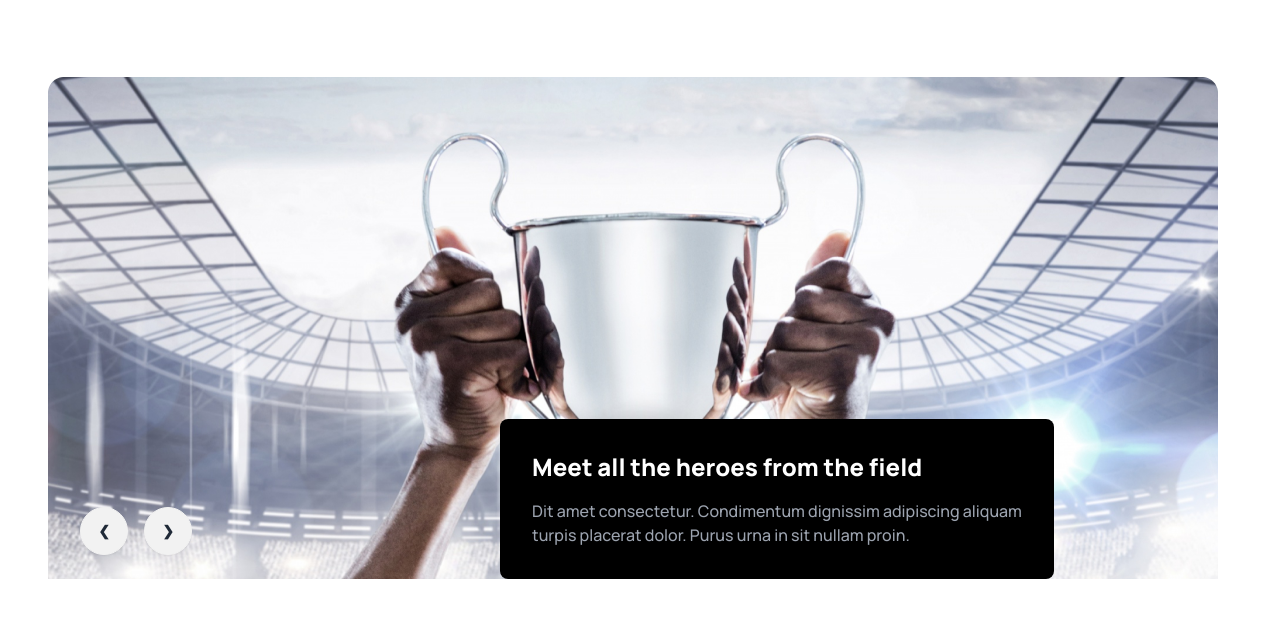
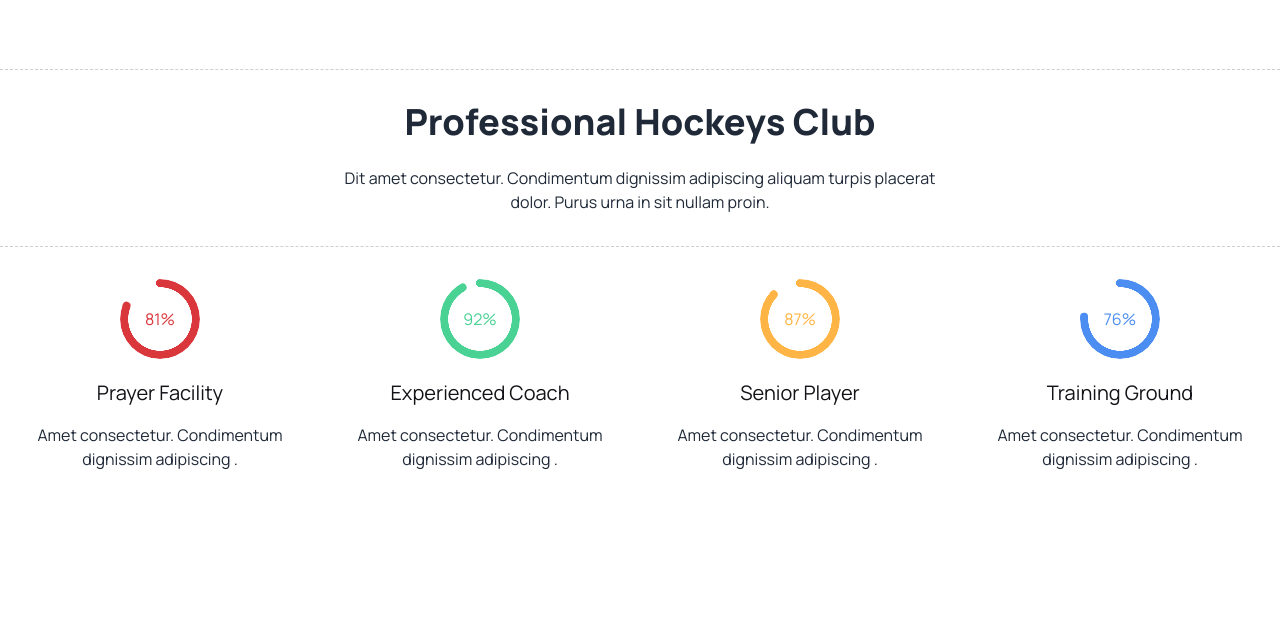
Before and after one commit to sajjadsadiq/hockeys-template, a plain HTML site: page index.html in a window 1280 px wide. Shown: the part 99-716 px from the top of the page. Drawn offline with nearby package versions, Linux system fonts and the light colour scheme.

Commit message:
hockeys club section completed

```diff
--- a/assets/styles/style.css
+++ b/assets/styles/style.css
@@ -3,4 +3,5 @@
 
 body {
     font-family: 'Manrope', sans-serif;
+   /* color: ; */
 }
--- a/index.html
+++ b/index.html
@@ -97,7 +97,8 @@
       </nav>
       <!-- Navbar Section End Here -->
       <!-- Hero Section Start Here -->
-      <div class="hero-section py-10 z-10">
+
+      <!-- <div class="hero-section py-10 z-10">
         <div class="carousel w-full">
           <div id="slide1" class="carousel-item lg:pl-12 relative w-full">
             <div
@@ -158,11 +159,92 @@
             </div>
           </div>
         </div>
-      </div>
+      </div> -->
 
       <!-- Hero Section End Here -->
     </header>
-    <main></main>
+    <main class="container mx-auto">
+      <!-- Hockeys Club Section Start Here -->
+      <section>
+        <div class="hockeys-club-content lg:px:0 md:px-0 px-8 text-center">
+          <hr class="border-dashed border-t-[1px] border-[#13131833] my-8" />
+          <h2 class="lg:text-4xl md:text-3xl text-3xl font-extrabold mb-6">
+            Professional Hockeys Club
+          </h2>
+          <p class="text-base">
+            Dit amet consectetur. Condimentum dignissim adipiscing aliquam
+            turpis placerat <br class="hidden lg:block md:block" />
+            dolor. Purus urna in sit nullam proin.
+          </p>
+          <hr class="border-dashed border-t-[1px] border-[#13131833] my-8" />
+        </div>
+        <div
+          class="hockeys-club-progress-wrapper grid lg:grid-cols-4 md:grid-cols-3 grid-cols-1 md:space-y-0 space-y-12"
+        >
+          <!-- Prograss Bar Box Content One -->
+          <div class="progress-bar-box-content text-center">
+            <div
+              class="radial-progress text-primary-clr"
+              style="--value: 81"
+              role="progressbar"
+            >
+              81%
+            </div>
+            <h4 class="text-xl pt-5 pb-4 text-[#131318]">Prayer Facility</h4>
+            <p>
+              Amet consectetur. Condimentum <br />
+              dignissim adipiscing .
+            </p>
+          </div>
+          <!-- Prograss Bar Box Content Two -->
+          <div class="progress-bar-box-content text-center">
+            <div
+              class="radial-progress text-[#49D293]"
+              style="--value: 92"
+              role="progressbar"
+            >
+              92%
+            </div>
+            <h4 class="text-xl pt-5 pb-4 text-[#131318]">Experienced Coach</h4>
+            <p>
+              Amet consectetur. Condimentum <br />
+              dignissim adipiscing .
+            </p>
+          </div>
+          <!-- Prograss Bar Box Content Three -->
+          <div class="progress-bar-box-content text-center">
+            <div
+              class="radial-progress text-[#FFB546]"
+              style="--value: 87"
+              role="progressbar"
+            >
+              87%
+            </div>
+            <h4 class="text-xl pt-5 pb-4 text-[#131318]">Senior Player</h4>
+            <p>
+              Amet consectetur. Condimentum <br />
+              dignissim adipiscing .
+            </p>
+          </div>
+          <!-- Prograss Bar Box Content Four -->
+          <div class="progress-bar-box-content text-center lg:pt-0 md:pt-10">
+            <div
+              class="radial-progress text-[#4C8DF1]"
+              style="--value: 76"
+              role="progressbar"
+            >
+              76%
+            </div>
+            <h4 class="text-xl pt-5 pb-4 text-[#131318]">Training Ground</h4>
+            <p>
+              Amet consectetur. Condimentum <br />
+              dignissim adipiscing .
+            </p>
+          </div>
+        </div>
+      </section>
+      <!-- Hockeys Club Section End Here -->
+    </main>
     <footer></footer>
   </body>
 </html>
```
